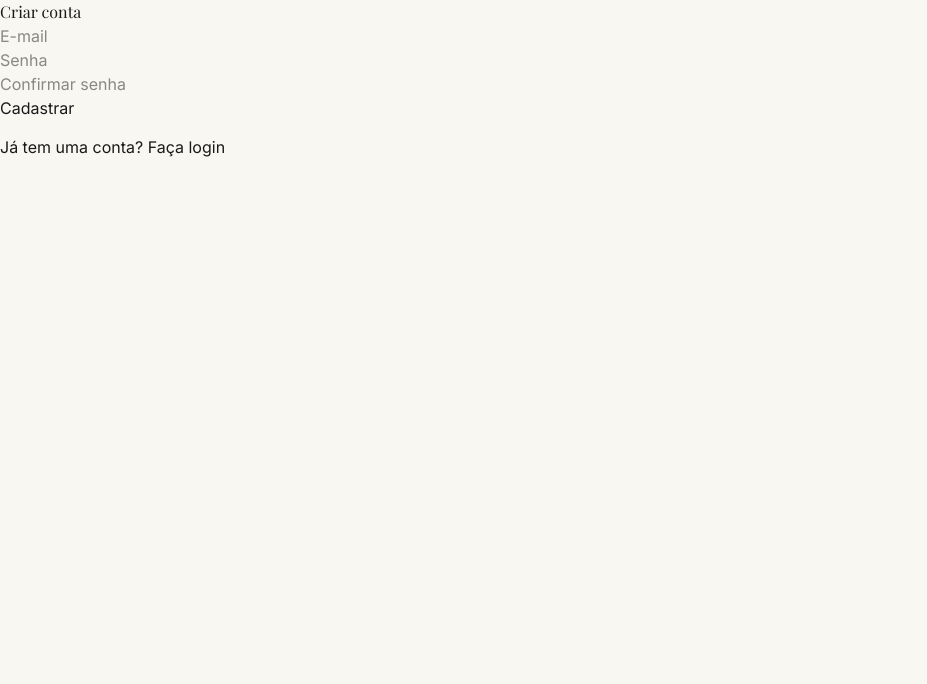
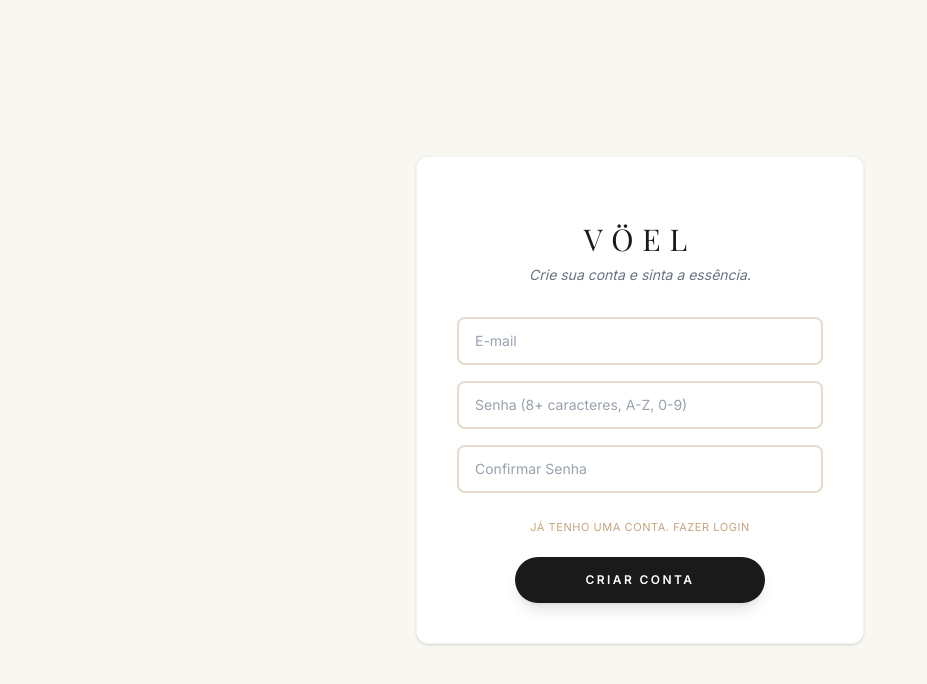
Before and after one commit to fernandaclemente002/Voel, a React (Vite) app: page /register in a window 1280 px wide. Shown: the top 684 px of the page, without its empty margins (0-927 px from the left). Built offline with nearby package versions, Linux system fonts and the light colour scheme; a web font is replaced by a local one.

Commit message:
design with tailwind css

```diff
--- a/src/index.css
+++ b/src/index.css
@@ -2,7 +2,8 @@
 
 @theme {
   --color-voel-beige: #F9F7F2;
-  --color-voel-gold: #D2B48C;
+  --color-voel-gold: #C5A47E; /* Dourado levemente mais profundo para leitura */
+  --color-voel-gold-light: #D2B48C;
   --color-voel-charcoal: #1A1A1A;
 
   --font-serif: "Playfair Display", serif;
@@ -16,8 +17,26 @@
     font-family: var(--font-sans);
     -webkit-font-smoothing: antialiased;
   }
+}
 
-  h1, h2, h3, .font-serif {
-    font-family: var(--font-serif);
-  }
+/* Efeito de Brilho Refinado */
+@keyframes shine {
+  100% { left: 125%; }
 }
+.animate-shine {
+  position: relative;
+  overflow: hidden;
+}
+.animate-shine::after {
+  content: "";
+  position: absolute;
+  top: 0;
+  left: -75%;
+  width: 50%;
+  height: 100%;
+  background: linear-gradient(to right, transparent, rgba(255,255,255,0.4), transparent);
+  transform: skewX(-25deg);
+}
+.animate-shine:hover::after {
+  animation: shine 0.8s forwards;
+}
--- a/src/pages/ForgotPassword.jsx
+++ b/src/pages/ForgotPassword.jsx
@@ -5,14 +5,13 @@ import { Link } from 'react-router-dom'
 function ForgotPassword() {
   const [email, setEmail] = useState('')
   const [loading, setLoading] = useState(false)
-  const [sent, setSent] = useState(false) // Para mostrar mensagem de sucesso
+  const [sent, setSent] = useState(false)
 
   async function handleSendEmail(e) {
     e.preventDefault()
     setLoading(true)
 
     const { error } = await supabase.auth.resetPasswordForEmail(email, {
-      // O link que o usuário clicará no e-mail levará para a página de Reset
       redirectTo: 'https://voel-lovat.vercel.app/reset-password',
     })
 
@@ -27,36 +26,57 @@ function ForgotPassword() {
   }
 
   return (
-    <div style={{ padding: '20px', textAlign: 'center' }}>
-      <h2>Recuperar Senha</h2>
+    <div className="min-h-screen flex items-center justify-center bg-voel-beige px-4">
+      <div className="max-w-md w-full space-y-8 bg-white p-10 rounded-xl shadow-sm border border-gray-100 text-center">
+        <div>
+          <h2 className="mt-6 text-3xl font-serif font-light text-voel-charcoal tracking-[0.3em] uppercase">
+            VÖEL
+          </h2>
+          <p className="mt-4 text-sm text-gray-500 font-sans italic">
+            {!sent ? "Recuperação de conta" : "Verifique seu e-mail"}
+          </p>
+        </div>
 
-      {!sent ? (
-        <>
-          <p>Digite seu e-mail para receber o link de redefinição.</p>
-          <form onSubmit={handleSendEmail}>
+        {!sent ? (
+          <form className="mt-8 space-y-6 flex flex-col items-center" onSubmit={handleSendEmail}>
+            <p className="text-xs text-gray-400 uppercase tracking-widest leading-relaxed">
+              Digite seu e-mail para receber o link de redefinição.
+            </p>
+
             <input
               type="email"
               placeholder="Seu e-mail cadastrado"
+              required
+              className="appearance-none block w-full px-4 py-3 border-2 border-voel-gold/40 placeholder-gray-400 text-gray-900 rounded-lg focus:outline-none focus:border-voel-gold sm:text-sm transition-all duration-300 bg-transparent"
               value={email}
               onChange={e => setEmail(e.target.value)}
-              required
-              style={{ padding: '8px', marginBottom: '10px', width: '250px' }}
             />
-            <br />
-            <button type="submit" disabled={loading}>
-              {loading ? 'Enviando...' : 'Enviar link de recuperação'}
+
+            <button
+              type="submit"
+              disabled={loading}
+              className="animate-shine group relative w-full max-w-[250px] flex justify-center py-3.5 px-4 border border-transparent text-xs font-bold rounded-full text-white bg-voel-charcoal hover:bg-voel-gold focus:outline-none transition-all duration-500 shadow-lg active:scale-95 disabled:opacity-50 tracking-[0.2em]"
+            >
+              {loading ? 'ENVIANDO...' : 'ENVIAR LINK'}
             </button>
           </form>
-        </>
-      ) : (
-        <div style={{ color: 'green', marginBottom: '20px' }}>
-          <p><strong>Sucesso!</strong> O link foi enviado para <b>{email}</b>.</p>
-          <p>Acesse seu e-mail e clique no link para criar uma nova senha.</p>
+        ) : (
+          <div className="mt-8 space-y-4 py-4">
+            <p className="text-sm text-voel-gold font-medium">
+              Sucesso! O link foi enviado para: <br/>
+              <span className="text-voel-charcoal font-bold">{email}</span>
+            </p>
+            <p className="text-xs text-gray-400 leading-relaxed">
+              Acesse seu e-mail e clique no link para criar uma nova senha.
+            </p>
+          </div>
+        )}
+
+        <div className="mt-6">
+          <Link to="/login" className="text-[11px] font-medium text-voel-gold hover:text-voel-charcoal transition-colors uppercase tracking-wider">
+            Voltar para o Login
+          </Link>
         </div>
-      )}
-
-      <div style={{ marginTop: '20px' }}>
-        <Link to="/login">Voltar para o Login</Link>
       </div>
     </div>
   )
--- a/src/pages/Login.jsx
+++ b/src/pages/Login.jsx
@@ -31,37 +31,38 @@ function Login() {
   <div className="min-h-screen flex items-center justify-center bg-voel-beige px-4">
     <div className="max-w-md w-full space-y-8 bg-white p-10 rounded-xl shadow-sm border border-gray-100">
       <div>
-        <h2 className="mt-6 text-center text-3xl font-serif font-light text-voel-charcoal tracking-widest uppercase">
-          VOEL
+        <h2 className="mt-6 text-center text-3xl font-serif font-light text-voel-charcoal tracking-[0.3em] uppercase">
+          VÖEL
         </h2>
         <p className="mt-2 text-center text-sm text-gray-500 font-sans">
           Elegância em cada detalhe.
         </p>
       </div>
 
-      <form className="mt-8 space-y-6" onSubmit={handleLogin}>
-        <div className="space-y-4">
+      <form className="mt-8 space-y-6 flex flex-col items-center" onSubmit={handleLogin}>
+  <div className="space-y-4 w-full">
         <input
       type="email"
       placeholder="E-mail"
-            className="appearance-none relative block w-full px-3 py-3 border border-gray-200 placeholder-gray-400 text-gray-900 rounded-lg focus:outline-none focus:ring-1 focus:ring-voel-gold focus:border-voel-gold sm:text-sm transition-all"
+      className="appearance-none block w-full px-4 py-3 border-2 border-voel-gold/40 placeholder-gray-400 text-gray-900 rounded-lg focus:outline-none focus:border-voel-gold sm:text-sm transition-all duration-300 bg-transparent"
       value={email}
       onChange={e => setEmail(e.target.value)}
     />
+
     <input
       type="password"
       placeholder="Senha"
-            className="appearance-none relative block w-full px-3 py-3 border border-gray-200 placeholder-gray-400 text-gray-900 rounded-lg focus:outline-none focus:ring-1 focus:ring-voel-gold focus:border-voel-gold sm:text-sm transition-all"
+      className="appearance-none block w-full px-4 py-3 border-2 border-voel-gold/40 placeholder-gray-400 text-gray-900 rounded-lg focus:outline-none focus:border-voel-gold sm:text-sm transition-all duration-300 bg-transparent"
       value={password}
       onChange={e => setPassword(e.target.value)}
     />
   </div>
 
-        <div className="flex items-center justify-between text-xs">
-          <Link to="/forgot-password" size="sm" className="font-medium text-voel-gold hover:text-voel-charcoal transition-colors">
+  <div className="flex items-center justify-between w-full px-1">
+    <Link to="/forgot-password" size="sm" className="text-[11px] font-medium text-voel-gold hover:text-voel-charcoal transition-colors uppercase tracking-wider">
       Esqueci minha senha
     </Link>
-          <Link to="/register" className="font-medium text-voel-gold hover:text-voel-charcoal transition-colors">
+    <Link to="/register" className="text-[11px] font-medium text-voel-gold hover:text-voel-charcoal transition-colors uppercase tracking-wider">
       Criar conta
     </Link>
   </div>
@@ -69,9 +70,9 @@ function Login() {
   <button
     type="submit"
     disabled={loading}
-          className="group relative w-full flex justify-center py-3 px-4 border border-transparent text-sm font-medium rounded-lg text-white bg-voel-charcoal hover:bg-gray-800 focus:outline-none focus:ring-2 focus:ring-offset-2 focus:ring-voel-charcoal transition-all disabled:opacity-50"
+    className="animate-shine group relative w-full max-w-[250px] flex justify-center py-3.5 px-4 border border-transparent text-xs font-bold rounded-full text-white bg-voel-charcoal hover:bg-voel-gold focus:outline-none transition-all duration-500 shadow-lg active:scale-95 disabled:opacity-50 tracking-[0.2em]"
   >
-          {loading ? 'Entrando...' : 'ENTRAR'}
+    {loading ? 'CARREGANDO...' : 'ENTRAR'}
   </button>
 </form>
     </div>
--- a/src/pages/Register.jsx
+++ b/src/pages/Register.jsx
@@ -1,14 +1,15 @@
 import { useState } from 'react'
 import { supabase } from '../library/supabase'
-import { useNavigate, Link } from 'react-router-dom' // Adicionado para navegação
+import { useNavigate, Link } from 'react-router-dom'
 
 function Register() {
   const [email, setEmail] = useState('')
   const [password, setPassword] = useState('')
   const [confirmPassword, setConfirmPassword] = useState('')
   const [loading, setLoading] = useState(false)
-  const navigate = useNavigate() // Inicializa o hook de navegação
+  const navigate = useNavigate()
 
+  // Sua função de segurança original
   function isStrongPassword(password) {
     return (
       password.length >= 8 &&
@@ -20,11 +21,13 @@ function Register() {
   async function handleRegister(e) {
     e.preventDefault()
 
+    // Validação de senha forte (Sua lógica)
     if (!isStrongPassword(password)) {
       alert('Senha fraca. Use 8+ caracteres, letra maiúscula e número.')
       return
     }
 
+    // Validação de coincidência
     if (password !== confirmPassword) {
       alert('As senhas não coincidem.')
       return
@@ -41,55 +44,67 @@ function Register() {
       alert(error.message)
     } else {
       alert('Cadastro realizado! Verifique seu e-mail para confirmar a conta.')
-      // Redireciona para o login para que o usuário entre após confirmar o e-mail
       navigate('/login')
     }
   }
 
   return (
+    <div className="min-h-screen flex items-center justify-center bg-voel-beige px-4 py-12">
+      <div className="max-w-md w-full space-y-8 bg-white p-10 rounded-xl shadow-sm border border-gray-100">
         <div>
-      <h2>Criar conta</h2>
+          <h2 className="mt-6 text-center text-3xl font-serif font-light text-voel-charcoal tracking-[0.3em] uppercase">
+            VÖEL
+          </h2>
+          <p className="mt-2 text-center text-sm text-gray-500 font-sans italic">
+            Crie sua conta e sinta a essência.
+          </p>
+        </div>
 
-      <form onSubmit={handleRegister}>
+        <form className="mt-8 space-y-5 flex flex-col items-center" onSubmit={handleRegister}>
+          <div className="space-y-4 w-full">
             <input
               type="email"
               placeholder="E-mail"
+              required
+              className="appearance-none block w-full px-4 py-3 border-2 border-voel-gold/40 placeholder-gray-400 text-gray-900 rounded-lg focus:outline-none focus:border-voel-gold sm:text-sm transition-all duration-300 bg-transparent"
               value={email}
               onChange={e => setEmail(e.target.value)}
-          required
             />
-
-        <br />
 
             <input
               type="password"
-          placeholder="Senha"
+              placeholder="Senha (8+ caracteres, A-Z, 0-9)"
+              required
+              className="appearance-none block w-full px-4 py-3 border-2 border-voel-gold/40 placeholder-gray-400 text-gray-900 rounded-lg focus:outline-none focus:border-voel-gold sm:text-sm transition-all duration-300 bg-transparent"
               value={password}
               onChange={e => setPassword(e.target.value)}
-          required
             />
-
-        <br />
 
             <input
               type="password"
-          placeholder="Confirmar senha"
+              placeholder="Confirmar Senha"
+              required
+              className="appearance-none block w-full px-4 py-3 border-2 border-voel-gold/40 placeholder-gray-400 text-gray-900 rounded-lg focus:outline-none focus:border-voel-gold sm:text-sm transition-all duration-300 bg-transparent"
               value={confirmPassword}
               onChange={e => setConfirmPassword(e.target.value)}
-          required
             />
+          </div>
 
-        <br />
+          <div className="text-center w-full">
+            <Link to="/login" className="text-[11px] font-medium text-voel-gold hover:text-voel-charcoal transition-colors uppercase tracking-wider">
+              Já tenho uma conta. Fazer Login
+            </Link>
+          </div>
 
-        <button type="submit" disabled={loading}>
-          {loading ? 'Cadastrando...' : 'Cadastrar'}
+          <button
+            type="submit"
+            disabled={loading}
+            className="animate-shine group relative w-full max-w-[250px] flex justify-center py-3.5 px-4 border border-transparent text-xs font-bold rounded-full text-white bg-voel-charcoal hover:bg-voel-gold focus:outline-none transition-all duration-500 shadow-lg active:scale-95 disabled:opacity-50 tracking-[0.2em]"
+          >
+            {loading ? 'CADASTRANDO...' : 'CRIAR CONTA'}
           </button>
         </form>
-
-      {/* Link para voltar ao Login */}
-      <p style={{ marginTop: '15px' }}>
-        Já tem uma conta? <Link to="/login">Faça login</Link>
-      </p>
+      </div>
     </div>
   )
 }
--- a/src/pages/ResetPassword.jsx
+++ b/src/pages/ResetPassword.jsx
@@ -9,12 +9,10 @@ function ResetPassword() {
   const [loading, setLoading] = useState(false)
 
   useEffect(() => {
-    // Escuta mudanças na autenticação para capturar o evento de recuperação de senha
-    const { data: authListener } = supabase.auth.onAuthStateChange(async (event, session) => {
+    const { data: authListener } = supabase.auth.onAuthStateChange(async (event) => {
       if (event === "PASSWORD_RECOVERY") {
-        console.log("Usuário veio pelo link de recuperação.");
+        console.log("Recuperação de senha ativa.");
       } else if (event === "SIGNED_OUT") {
-        // Se não houver evento de recuperação ou sessão, manda para o login
         alert('Sessão inválida ou link expirado.');
         navigate('/login');
       }
@@ -31,24 +29,17 @@ function ResetPassword() {
 
   async function handleReset(e) {
     e.preventDefault()
-
     if (password !== confirmPassword) {
       alert('As senhas não conferem!')
       return
     }
-
     if (!isStrongPassword(password)) {
       alert('Senha fraca! Use 8+ caracteres, letra maiúscula e número.')
       return
     }
 
     setLoading(true)
-
-    // O updateUser funciona porque o Supabase já autenticou o usuário via link do email
-    const { error } = await supabase.auth.updateUser({
-      password: password,
-    })
-
+    const { error } = await supabase.auth.updateUser({ password })
     setLoading(false)
 
     if (error) {
@@ -60,29 +51,46 @@ function ResetPassword() {
   }
 
   return (
+    <div className="min-h-screen flex items-center justify-center bg-voel-beige px-4">
+      <div className="max-w-md w-full space-y-8 bg-white p-10 rounded-xl shadow-sm border border-gray-100 text-center">
         <div>
-      <h2>Redefinir senha</h2>
-      <form onSubmit={handleReset}>
+          <h2 className="mt-6 text-3xl font-serif font-light text-voel-charcoal tracking-[0.3em] uppercase">
+            VÖEL
+          </h2>
+          <p className="mt-2 text-sm text-gray-500 font-sans italic">
+            Nova senha
+          </p>
+        </div>
+
+        <form className="mt-8 space-y-5 flex flex-col items-center" onSubmit={handleReset}>
+          <div className="space-y-4 w-full text-left">
             <input
               type="password"
               placeholder="Nova senha"
+              required
+              className="appearance-none block w-full px-4 py-3 border-2 border-voel-gold/40 placeholder-gray-400 text-gray-900 rounded-lg focus:outline-none focus:border-voel-gold sm:text-sm transition-all duration-300 bg-transparent"
               value={password}
               onChange={e => setPassword(e.target.value)}
-          required
             />
-        <br />
             <input
               type="password"
               placeholder="Confirme a nova senha"
+              required
+              className="appearance-none block w-full px-4 py-3 border-2 border-voel-gold/40 placeholder-gray-400 text-gray-900 rounded-lg focus:outline-none focus:border-voel-gold sm:text-sm transition-all duration-300 bg-transparent"
               value={confirmPassword}
               onChange={e => setConfirmPassword(e.target.value)}
-          required
             />
-        <br />
-        <button type="submit" disabled={loading}>
-          {loading ? 'Redefinindo...' : 'Redefinir senha'}
+          </div>
+
+          <button
+            type="submit"
+            disabled={loading}
+            className="animate-shine group relative w-full max-w-[250px] flex justify-center py-3.5 px-4 border border-transparent text-xs font-bold rounded-full text-white bg-voel-charcoal hover:bg-voel-gold focus:outline-none transition-all duration-500 shadow-lg active:scale-95 disabled:opacity-50 tracking-[0.2em]"
+          >
+            {loading ? 'REDEFININDO...' : 'REDEFINIR SENHA'}
           </button>
         </form>
+      </div>
     </div>
   )
 }
```
Lines whose indentation alone changed are shown as unchanged.
